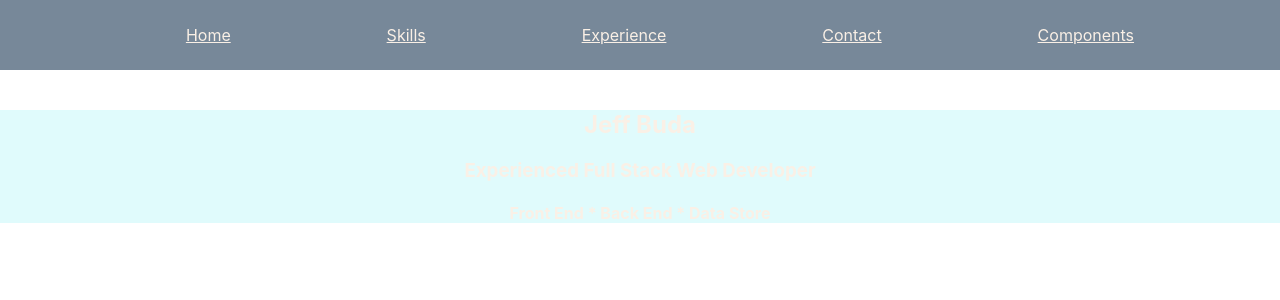
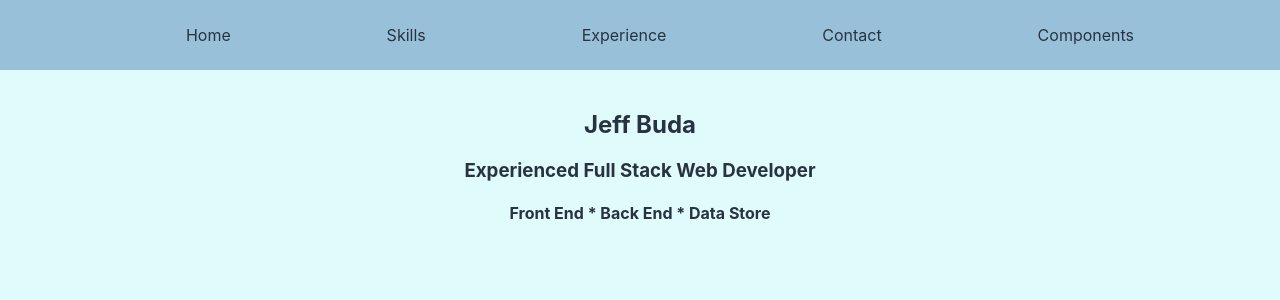
Before and after one commit to budajeff/portfolio-react, a React (Create React App) app: page / in a window 1280 px wide. Shown: the top 300 px of the page. Built offline with nearby package versions, Linux system fonts and the light colour scheme.

Commit message:
theme styling

```diff
--- a/public/index.html
+++ b/public/index.html
@@ -1,5 +1,5 @@
 <!DOCTYPE html>
-<html lang="en">
+<html lang="en" style="height: 100%; background: #e0fbfc">
   <head>
     <meta charset="utf-8" />
     <link rel="icon" href="%PUBLIC_URL%/favicon.ico" />
--- a/src/HomePage.js
+++ b/src/HomePage.js
@@ -1,8 +1,11 @@
 import './HomePage.css';
+import {LightThemeStyle} from './SharedStyles';
 
 export default function HomePage() {
+
+
     return (
-        <div className="home-page-container">
+        <div className="home-page-container" style={LightThemeStyle}>
             <h2>Jeff Buda</h2>
             <h3>Experienced Full Stack Web Developer</h3>
             <h4>Front End * Back End * Data Store</h4>
--- a/src/NavBar.css
+++ b/src/NavBar.css
@@ -19,17 +19,18 @@ ul {
 .nav-list {
     margin-top: 0;
     display: flex;
-    background-color: lightslategray;
     flex-direction: row;
     flex-wrap: wrap;
     justify-content: space-evenly;
     min-width:370px;
+    background-color: #98c1d9;
 }
 .nav-list li{
     margin: 10px;
 }
 .nav-list li a{
-    color: linen;
+    text-decoration: none;
+    color: #293241
 }
 
 /* tablet/large screen */
--- a/src/NavBar.js
+++ b/src/NavBar.js
@@ -11,6 +11,7 @@ import HomePage from "./HomePage";
 import ExperiencePage from "./ExperiencePage";
 import ComponentTestPage from "./ComponentTestPage";
 import ContactPage from "./ContactPage";
+import { LightThemeStyle } from "./SharedStyles";
 
 export default function NavBar() {
     return (
--- /dev/null
+++ b/src/SharedStyles.js
@@ -0,0 +1,14 @@
+
+// https://coolors.co/3d5a80-98c1d9-e0fbfc-ee6c4d-293241
+const LightTheme = {
+    backgroundColorLight : '#e0fbfc',
+    fontColorDark: '#293241'
+};
+
+const LightThemeStyle = {
+    backgroundColor: LightTheme.backgroundColorLight,
+    color: LightTheme.fontColorDark,
+
+
+}
+export {LightTheme, LightThemeStyle};
```
